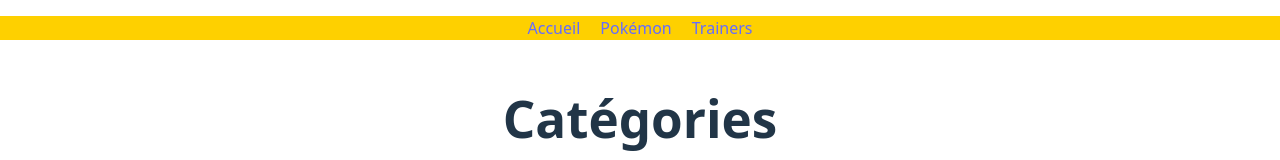
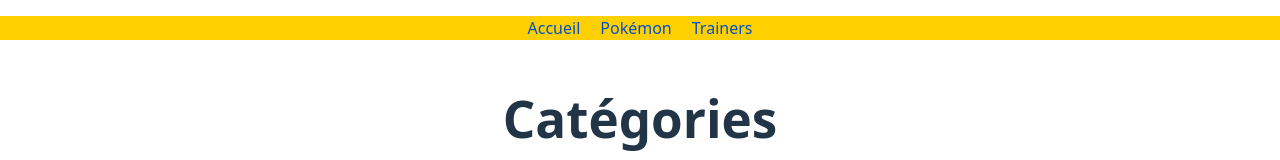
Before and after one commit to SamuelCesarr/Projet-fin-etudes, a Vue app: page / in a window 1280 px wide. Shown: the top 160 px of the page. Built offline with nearby package versions, Linux system fonts and the light colour scheme.

Commit message:
couleur texte header

```diff
--- a/src/style.css
+++ b/src/style.css
@@ -15,7 +15,7 @@
 
 a {
   font-weight: 500;
-  color: #646cff;
+  color: #014FD1;
   text-decoration: inherit;
 }
 a:hover {
```
